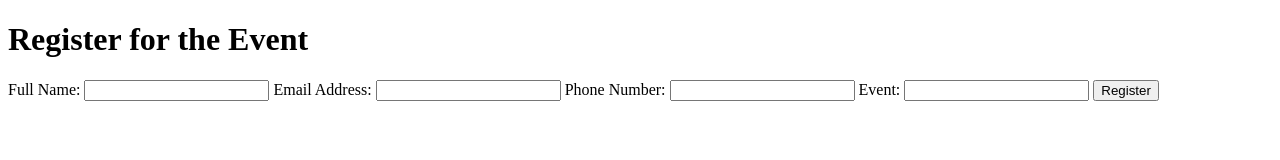
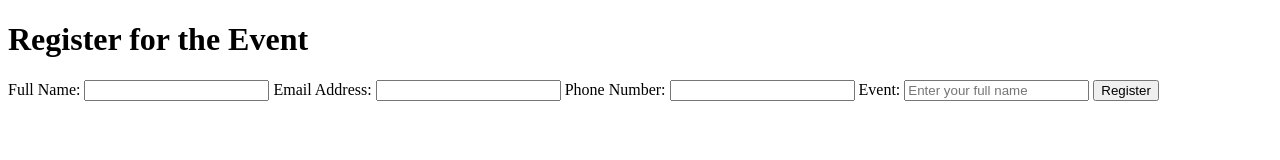
Before and after one commit to sanjana888/registrationform, a plain HTML site: page index.html in a window 1280 px wide. Drawn offline with Linux system fonts and the light colour scheme.

Commit message:
Add placeholder text to input fields

```diff
--- a/index.html
+++ b/index.html
@@ -18,7 +18,7 @@
         <input type="tel" id="phone" name="phone" required>
 
         <label for="event">Event:</label>
-        <input type="text" id="event" name="event" required>
+        <input type="text" id="name" name="name" placeholder="Enter your full name" required>
 
         <button type="submit">Register</button>
     </form>
```
